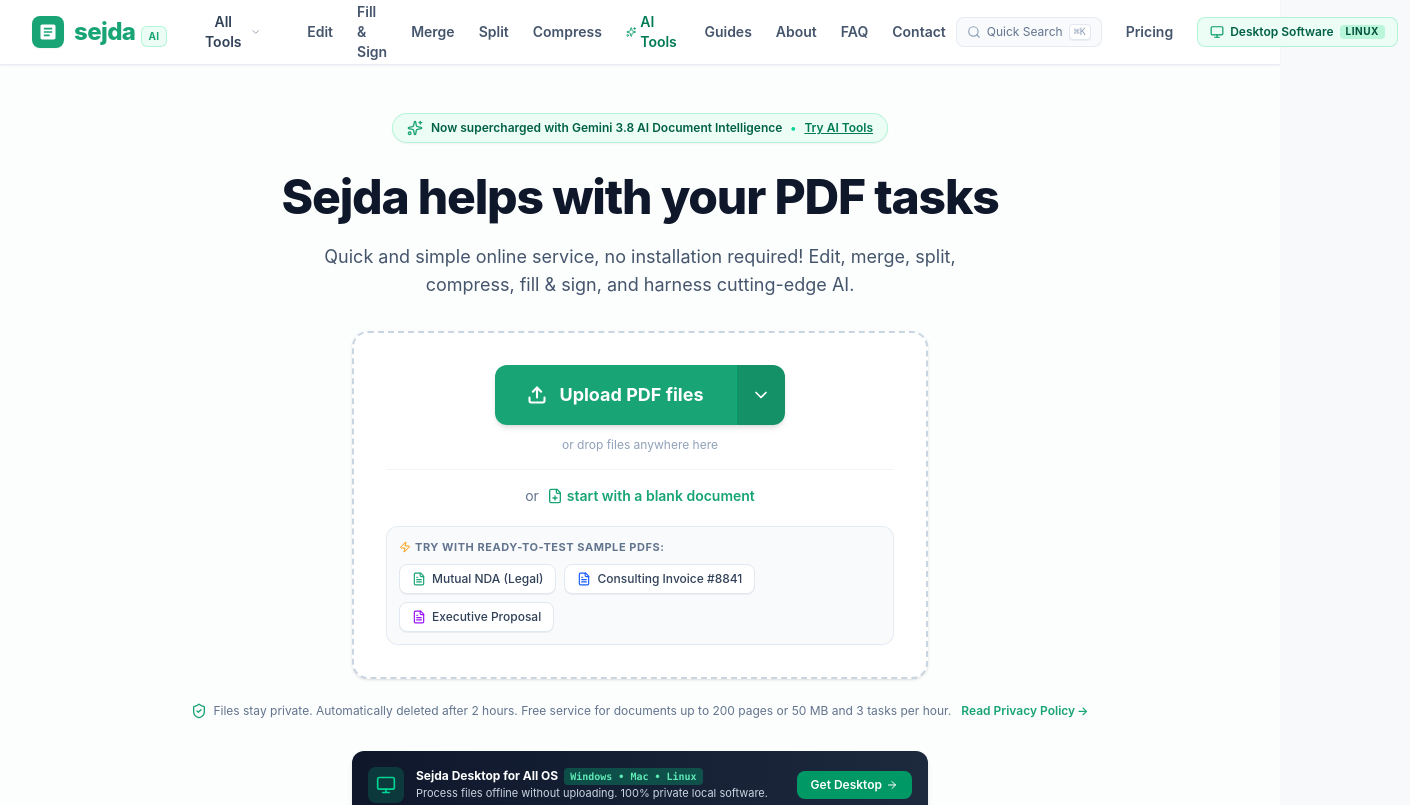
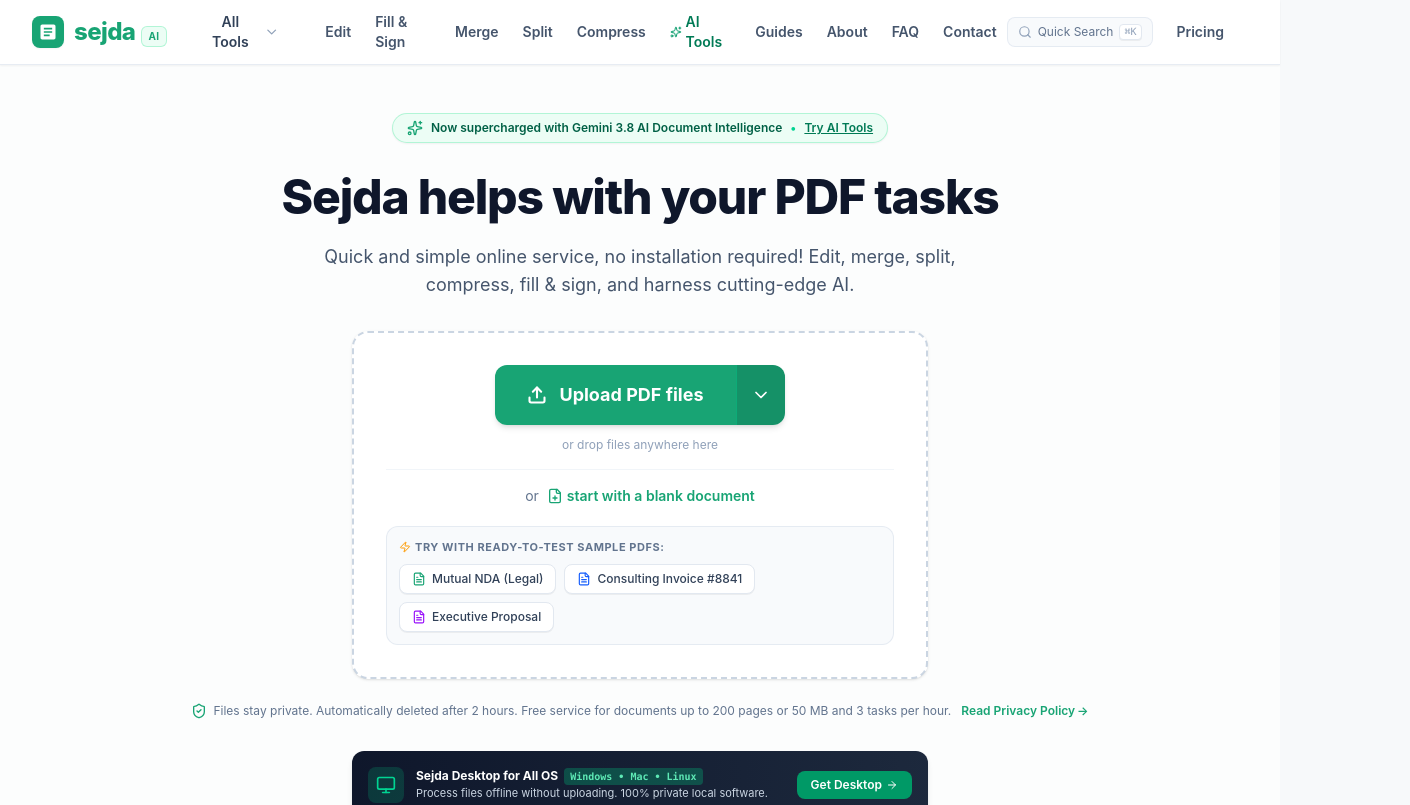
Before and after one commit to Chinnamteja/Sejda-AI, a React (Vite) app: page / in a window 1280 px wide. Shown: the top 805 px of the page, 1410 px wide, since content can reach past the window. Built offline with nearby package versions, Linux system fonts and the light colour scheme.

Commit message:
refactor: remove PWA install button from header

```diff
--- a/src/components/Header.tsx
+++ b/src/components/Header.tsx
@@ -28,7 +28,6 @@
 } from 'lucide-react';
 import { ToolId } from '../types';
 import { TOOLS_DIRECTORY } from '../data/toolsDirectory';
-import { PWAInstallButton } from './PWAInstallButton';
 
 interface HeaderProps {
   currentTool: ToolId;
@@ -525,8 +524,6 @@
               Pricing
             </button>
 
-            <PWAInstallButton onOpenDesktopModal={onShowDesktopInfo} />
-
             {/* Mobile Menu Button (Accessible on Mobile & Tablet) */}
             <button
               id="header-mobile-menu-toggle"
```
